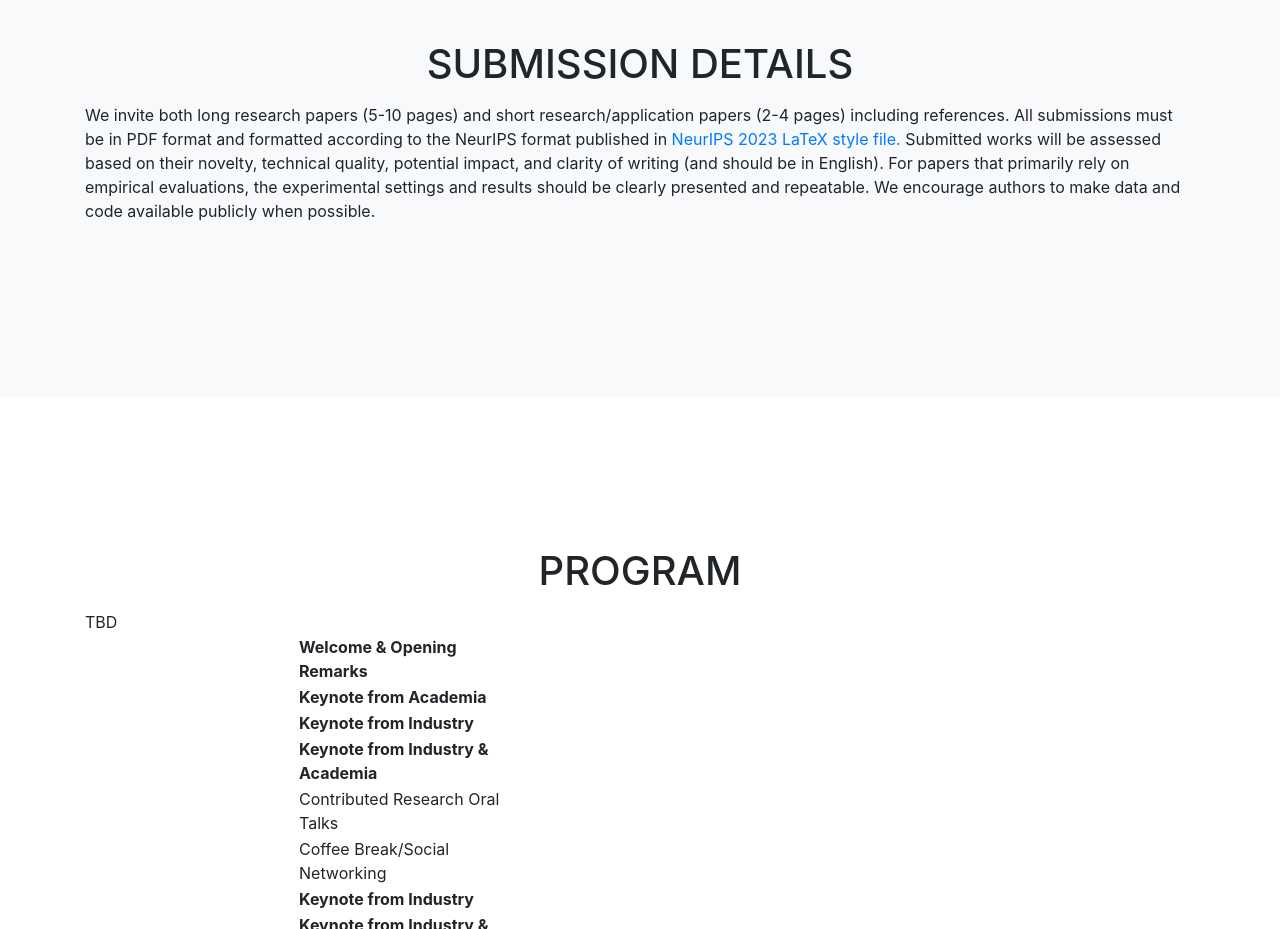
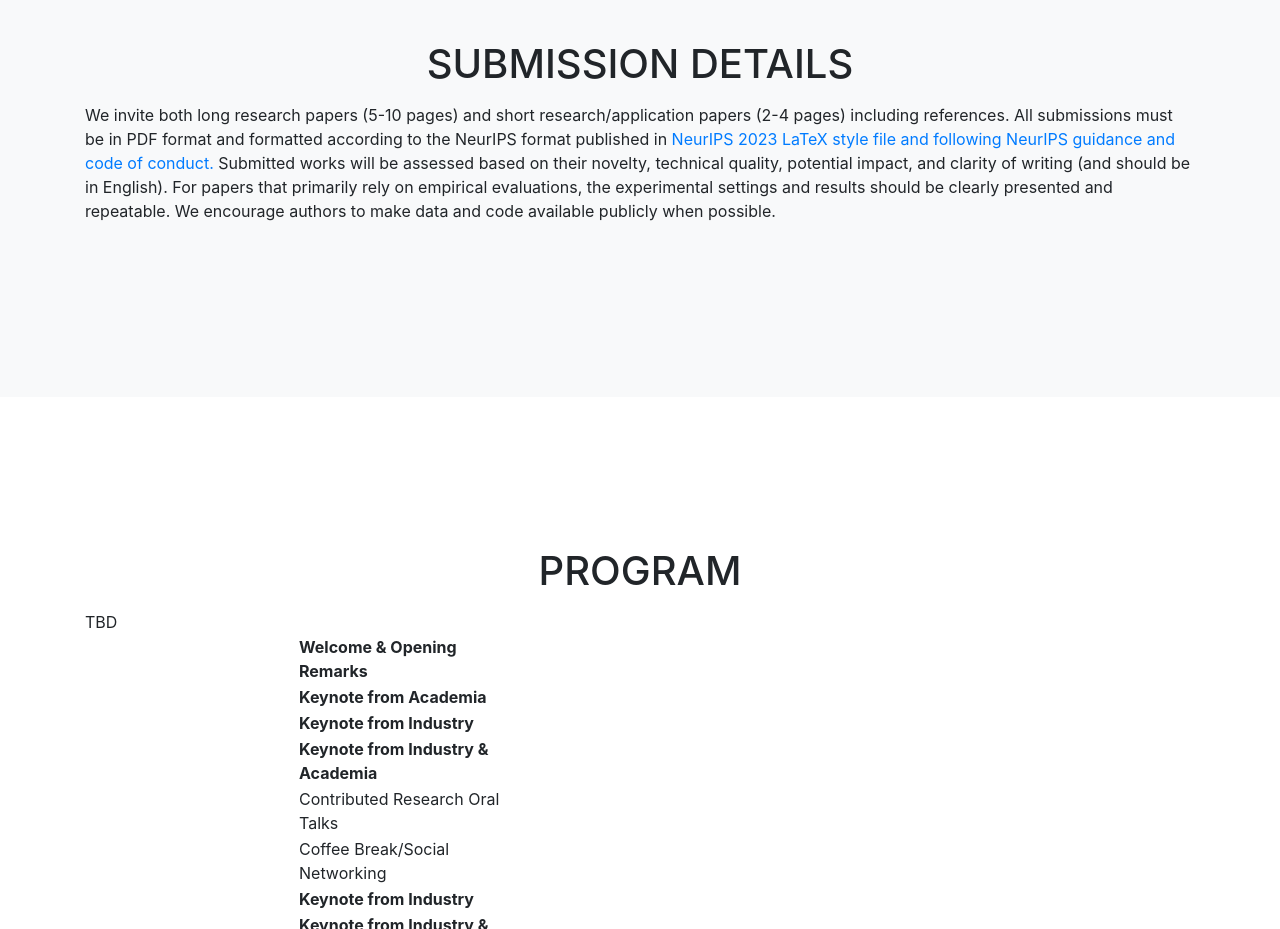
Before and after one commit to PASWorkshop23/PASWorkshop24.github.io, a website with bundled scripts: page index.html in a window 1280 px wide. Shown: the part 2900-3829 px from the top of the page. Built offline with nearby package versions, Linux system fonts and the light colour scheme; files whose address does not match are found by name; a web font is replaced by a local one.

Commit message:
Update index.html

```diff
--- a/index.html
+++ b/index.html
@@ -157,7 +157,7 @@
           <h2 class="section-heading text-uppercase">Submission Details</h2>
           <div style="text-align:left">
 	   We invite both long research papers (5-10 pages) and short research/application papers (2-4 pages) including references.
-           All submissions must be in PDF format and formatted according to the NeurIPS format published in <a href='https://neurips.cc/Conferences/2023/PaperInformation/StyleFiles'>NeurIPS 2023 LaTeX style file.</a>
+           All submissions must be in PDF format and formatted according to the NeurIPS format published in <a href='https://neurips.cc/Conferences/2023/PaperInformation/StyleFiles'>NeurIPS 2023 LaTeX style file and following NeurIPS guidance and code of conduct.</a>
            Submitted works will be assessed based on their novelty, technical quality, potential impact, and clarity of writing (and should be in English).
            For papers that primarily rely on empirical evaluations, the experimental settings and results should be clearly presented and repeatable.
            We encourage authors to make data and code available publicly when possible. <br /><br />
```
